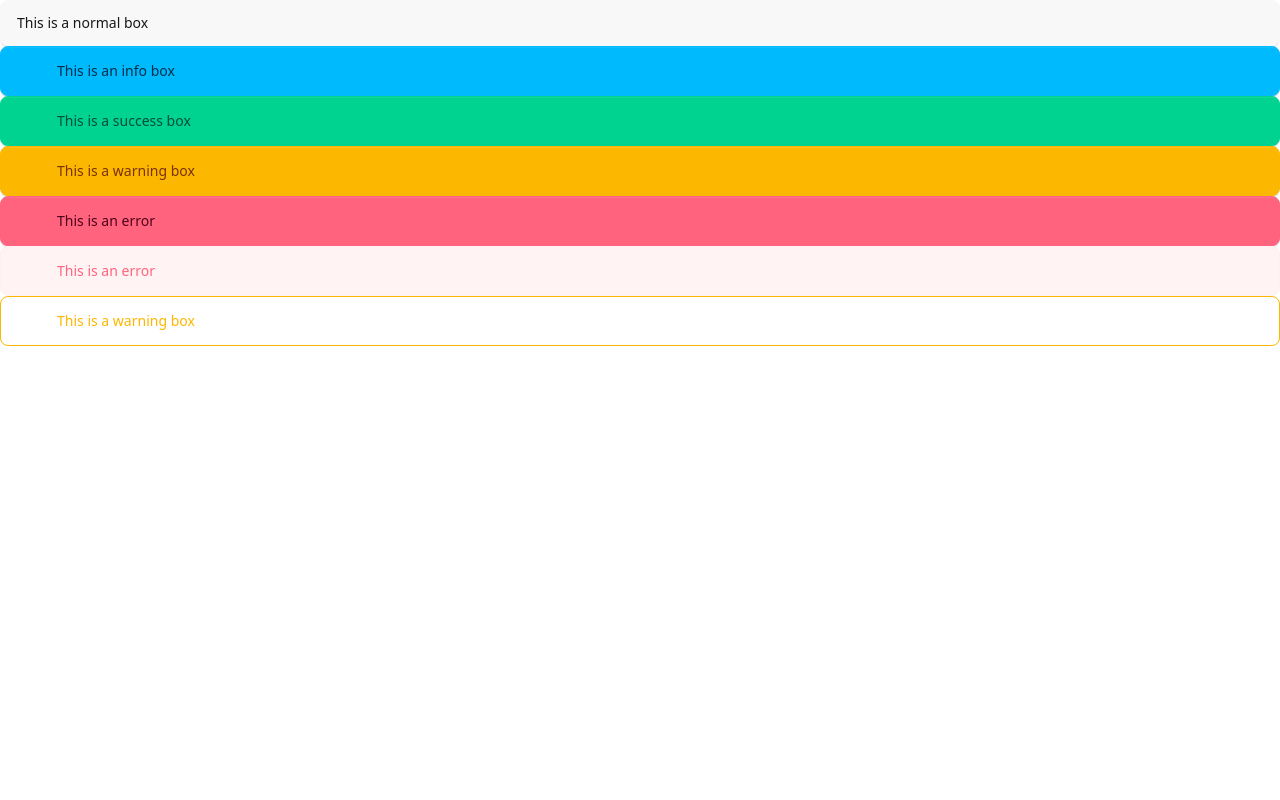
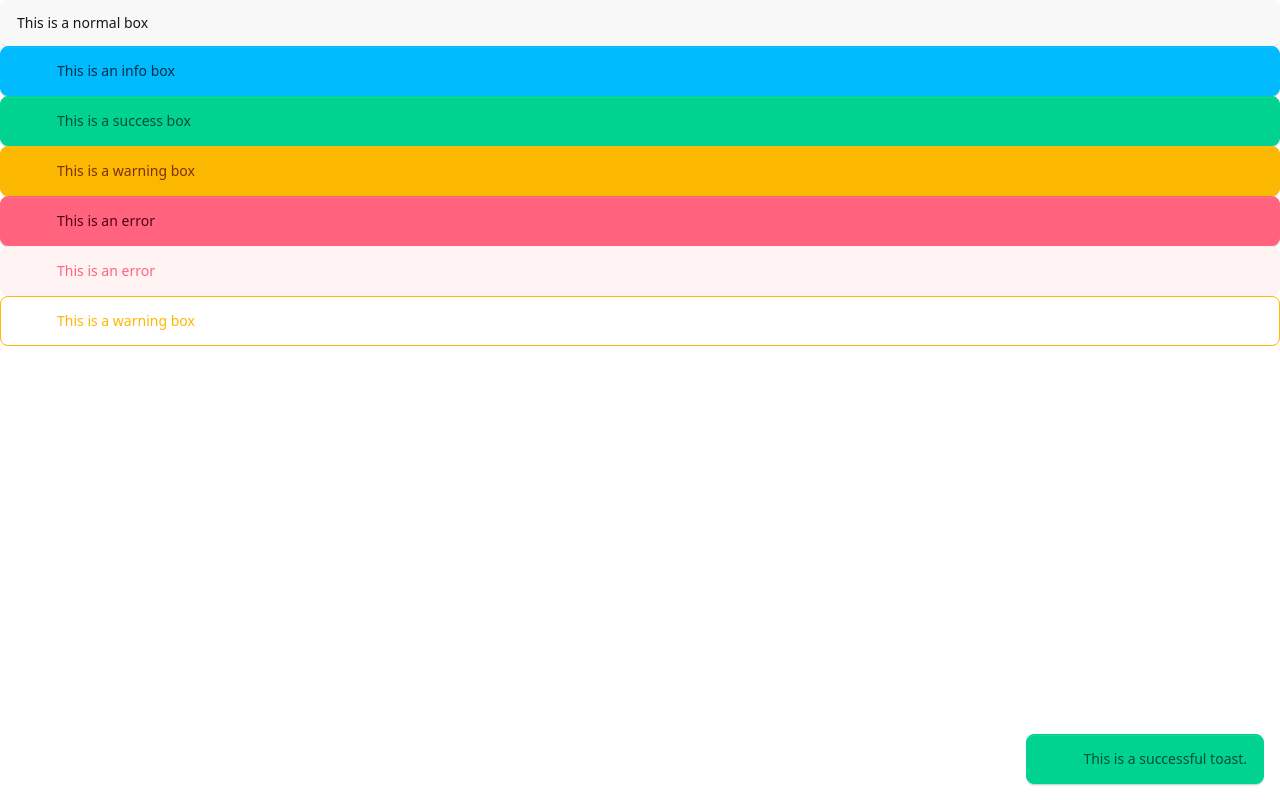
Before and after one commit to tpickles118/vue-tailwind-daisyui, a Vue app: page / in a window 1280 px wide. Built offline with nearby package versions, Linux system fonts and the light colour scheme; the HTML template or start-up script is replaced by a standard one.

Commit message:
Added Toast Wrapper

```diff
--- a/src/components/alertTest.vue
+++ b/src/components/alertTest.vue
@@ -1,5 +1,6 @@
 <script setup>
 import AlertBox from "./base/alert/AlertBox.vue";
+import ToastBox from "./base/toast/ToastBox.vue";
 </script>
 
 <template>
@@ -15,4 +16,5 @@ import AlertBox from "./base/alert/AlertBox.vue";
     isDashed="true"
     isOutline="true"
   />
+  <ToastBox alertType="success" msg="This is a successful toast." />
 </template>
--- /dev/null
+++ b/src/components/base/toast/ToastBox.vue
@@ -0,0 +1,20 @@
+<script setup>
+import AlertBox from "@/components/base/alert/AlertBox.vue";
+
+const props = defineProps({
+  msg: {
+    type: String,
+    required: true,
+  },
+  alertType: {
+    type: String,
+    default: "",
+  },
+});
+</script>
+
+<template>
+  <div class="toast">
+    <AlertBox :alertType="props.alertType.toLowerCase()" :msg="props.msg" />
+  </div>
+</template>
```
